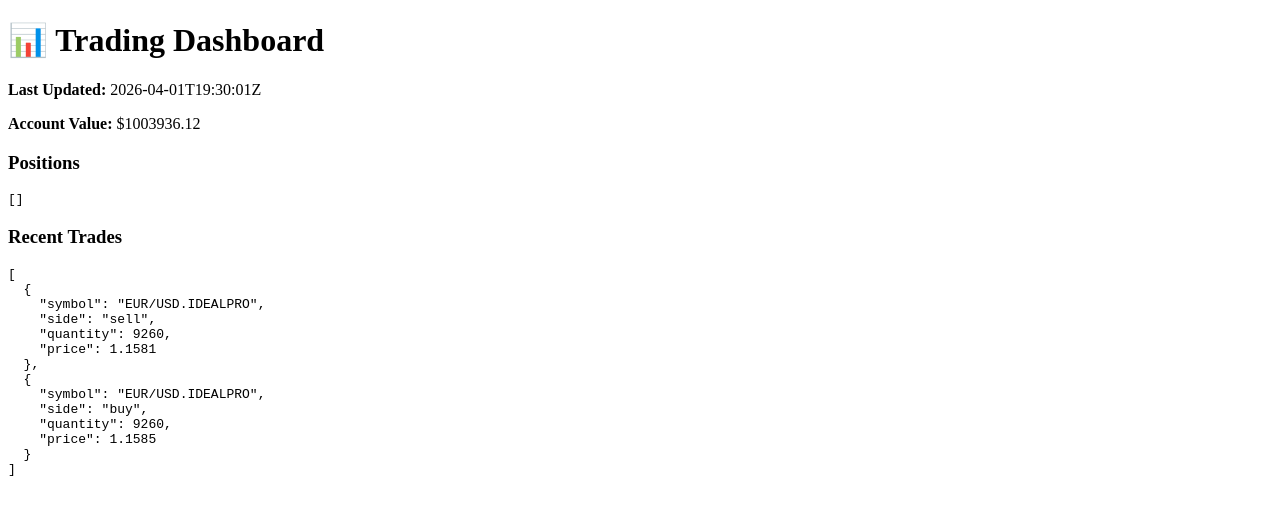
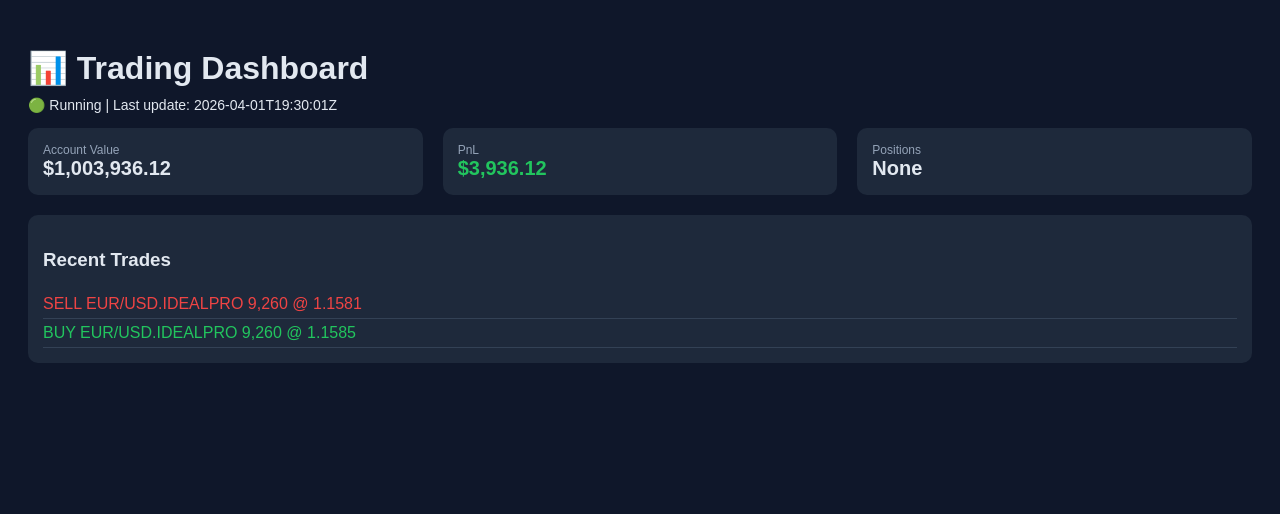
Before and after one commit to wnkinc/death_by_prayer_dashboard, a plain HTML site: page index.html in a window 1280 px wide. Drawn offline with Linux system fonts and the light colour scheme.

Commit message:
improve dashboard UI

```diff
--- a/index.html
+++ b/index.html
@@ -2,30 +2,145 @@
 <html>
 <head>
   <title>Trading Dashboard</title>
+  <style>
+    body {
+      font-family: Arial, sans-serif;
+      background: #0f172a;
+      color: #e2e8f0;
+      padding: 20px;
+    }
+
+    h1 {
+      margin-bottom: 10px;
+    }
+
+    .grid {
+      display: grid;
+      grid-template-columns: repeat(3, 1fr);
+      gap: 20px;
+      margin-bottom: 20px;
+    }
+
+    .card {
+      background: #1e293b;
+      padding: 15px;
+      border-radius: 10px;
+    }
+
+    .label {
+      font-size: 12px;
+      color: #94a3b8;
+    }
+
+    .value {
+      font-size: 20px;
+      font-weight: bold;
+    }
+
+    .green { color: #22c55e; }
+    .red { color: #ef4444; }
+
+    .trades {
+      background: #1e293b;
+      padding: 15px;
+      border-radius: 10px;
+    }
+
+    .trade {
+      padding: 5px 0;
+      border-bottom: 1px solid #334155;
+    }
+
+    .buy { color: #22c55e; }
+    .sell { color: #ef4444; }
+
+    .status {
+      margin-bottom: 15px;
+      font-size: 14px;
+    }
+  </style>
 </head>
+
 <body>
   <h1>📊 Trading Dashboard</h1>
 
-  <div id="content">Loading...</div>
+  <div class="status" id="status">Loading...</div>
+
+  <div class="grid">
+    <div class="card">
+      <div class="label">Account Value</div>
+      <div class="value" id="account">$-</div>
+    </div>
+
+    <div class="card">
+      <div class="label">PnL</div>
+      <div class="value" id="pnl">$-</div>
+    </div>
+
+    <div class="card">
+      <div class="label">Positions</div>
+      <div class="value" id="positions">-</div>
+    </div>
+  </div>
+
+  <div class="trades">
+    <h3>Recent Trades</h3>
+    <div id="trades"></div>
+  </div>
 
   <script>
+    const STARTING_BALANCE = 1000000; // adjust if needed
+
     async function loadData() {
       try {
         const res = await fetch(`dashboard.json?t=${Date.now()}`);
         const data = await res.json();
 
-        document.getElementById('content').innerHTML = `
-          <p><b>Last Updated:</b> ${data.timestamp}</p>
-          <p><b>Account Value:</b> $${data.account_value}</p>
+        // ---- Status / heartbeat ----
+        document.getElementById("status").innerHTML =
+          `🟢 Running | Last update: ${data.timestamp}`;
 
-          <h3>Positions</h3>
-          <pre>${JSON.stringify(data.positions, null, 2)}</pre>
+        // ---- Account ----
+        const account = data.account_value ?? 0;
+        document.getElementById("account").innerText =
+          `$${account.toLocaleString(undefined, {maximumFractionDigits: 2})}`;
 
-          <h3>Recent Trades</h3>
-          <pre>${JSON.stringify(data.recent_trades, null, 2)}</pre>
-        `;
+        // ---- PnL ----
+        const pnl = account - STARTING_BALANCE;
+        const pnlEl = document.getElementById("pnl");
+        pnlEl.innerText =
+          `$${pnl.toLocaleString(undefined, {maximumFractionDigits: 2})}`;
+        pnlEl.className = "value " + (pnl >= 0 ? "green" : "red");
+
+        // ---- Positions ----
+        const posEl = document.getElementById("positions");
+        if (!data.positions || data.positions.length === 0) {
+          posEl.innerText = "None";
+        } else {
+          posEl.innerText = data.positions.map(p => {
+            const side = p.quantity > 0 ? "Long" : "Short";
+            return `${p.symbol}: ${side} ${Math.abs(p.quantity)}`;
+          }).join(" | ");
+        }
+
+        // ---- Trades ----
+        const tradesEl = document.getElementById("trades");
+        tradesEl.innerHTML = "";
+
+        (data.recent_trades || []).forEach(t => {
+          const div = document.createElement("div");
+          div.className = "trade " + (t.side === "buy" ? "buy" : "sell");
+
+          div.innerText =
+            `${t.side.toUpperCase()} ${t.symbol} ` +
+            `${t.quantity.toLocaleString()} @ ${t.price}`;
+
+          tradesEl.appendChild(div);
+        });
+
       } catch (err) {
-        document.getElementById('content').innerText = "Waiting for data...";
+        document.getElementById("status").innerText =
+          "⚠️ Waiting for data...";
       }
     }
 
```
